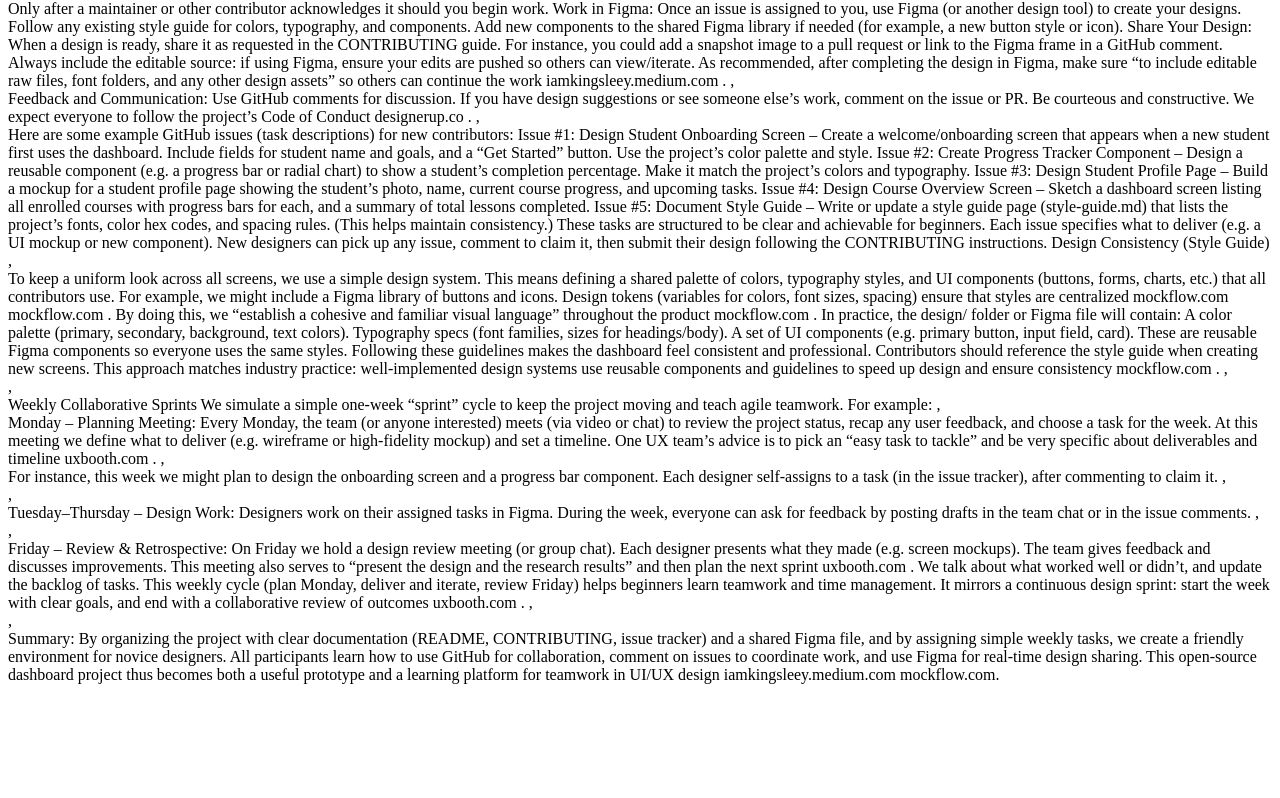
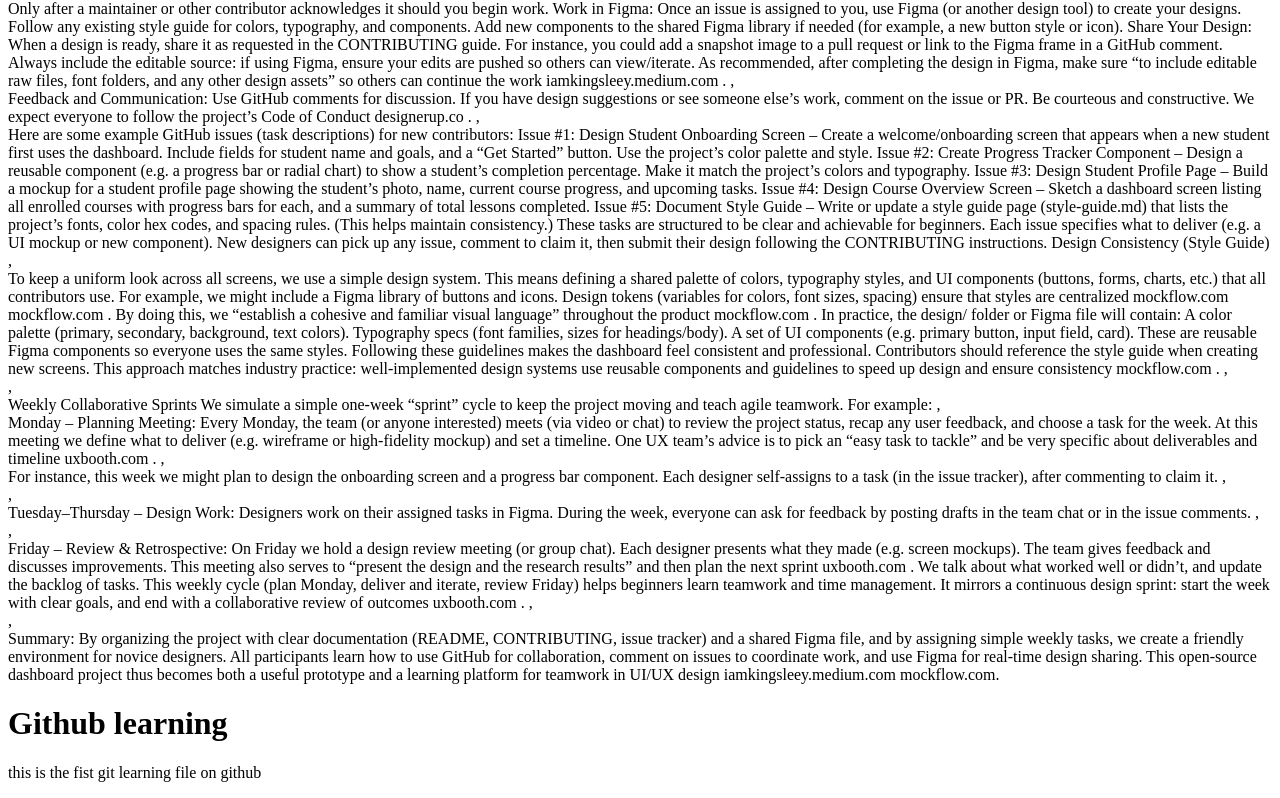
Before and after one commit to Jojozuri/Design-for-Open-Source, a plain HTML site: page index.html in a window 1280 px wide. Shown: the part 592-1390 px from the top of the page. Before the commit the page ends 1292 px from the top, so only its background shows below. Drawn offline with Linux system fonts and the light colour scheme.

Commit message:
added heading

```diff
--- a/index.html
+++ b/index.html
@@ -73,5 +73,11 @@ uxbooth.com
 . ,<br>,<br>Summary: By organizing the project with clear documentation (README, CONTRIBUTING, issue tracker) and a shared Figma file, and by assigning simple weekly tasks, we create a friendly environment for novice designers. All participants learn how to use GitHub for collaboration, comment on issues to coordinate work, and use Figma for real-time design sharing. This open-source dashboard project thus becomes both a useful prototype and a learning platform for teamwork in UI/UX design
 iamkingsleey.medium.com
 mockflow.com.</p>
+<h1>
+    Github learning
+</h1>
+<p>
+    this is the fist git learning file on github
+</p>
 </body>
 </html>
```
